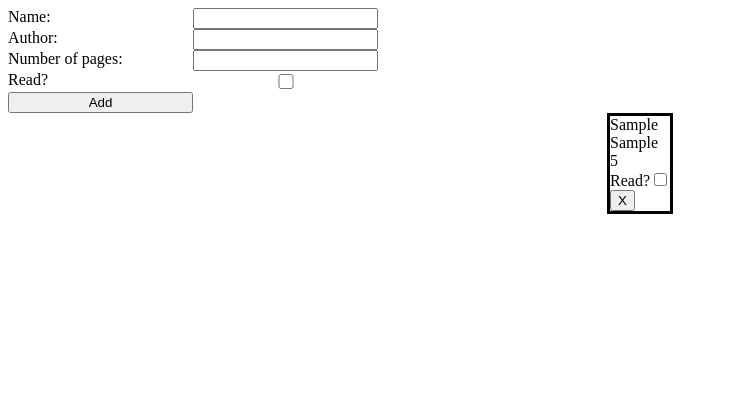
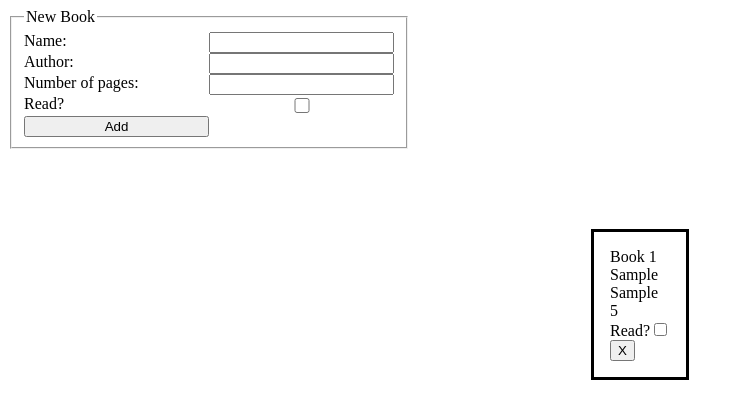
Before and after one commit to jonorl/project-library, a plain HTML site: page index.html in a window 1280 px wide. Both pictures are taken after typing "Sample", "Sample", "5" into the empty fields and a click on the button "Add". Shown: the whole page, without its empty margins (0-744 px from the left). Drawn offline with Linux system fonts and the light colour scheme.

Commit message:
Added some style on the forms and CSS

```diff
--- a/index.html
+++ b/index.html
@@ -9,6 +9,8 @@
 <body>
     <div class="container">
         <form class="addNewBook">
+            <fieldset>
+                <legend>New Book</legend>
                 <div class="addNewBookContainer">
                     <label for="name">Name:</label><input class="name" type="text">
                     <label for="author">Author:</label><input class="author" type="text">
@@ -16,6 +18,7 @@
                     <label for="read">Read?</label><input class="read" type="checkbox">
                     <button class="add">Add</button>
                 </div>
+            </fieldset>
         </form>
 
         <div class="cardsContainer">
--- a/main.js
+++ b/main.js
@@ -36,6 +36,7 @@ function addBookButtonFunction(event) {
     let newCard = document.createElement("div");
     newCard.className = `card${highestIndex}`;
     newCard.innerHTML = `
+        <div class="bookIndex">Book&nbsp${ + highestIndex + 1}</div>
         <div class="bookName">${name}</div>
         <div class="bookAuthor">${author}</div>
         <div class="bookNumberOfPages">${numberOfPages}</div>
--- a/style.css
+++ b/style.css
@@ -1,5 +1,10 @@
 .container {
     display: grid;
+    gap: 10vh
+}
+
+fieldset {
+    width:fit-content;
 }
 
 .addNewBookContainer {
@@ -19,4 +24,6 @@
     justify-self: center;
     justify-content: center;
     align-self: center;
+    padding: 2vh;
+    gap: 1vh;
 }
```
Lines whose indentation alone changed are shown as unchanged.
